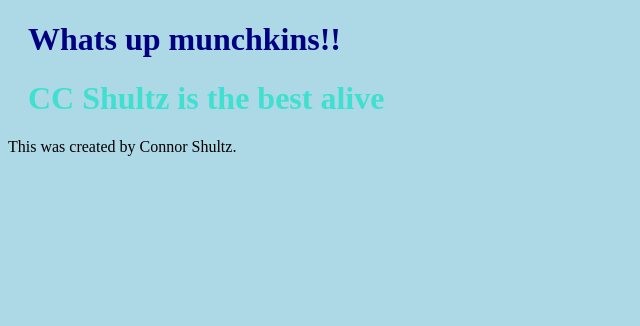
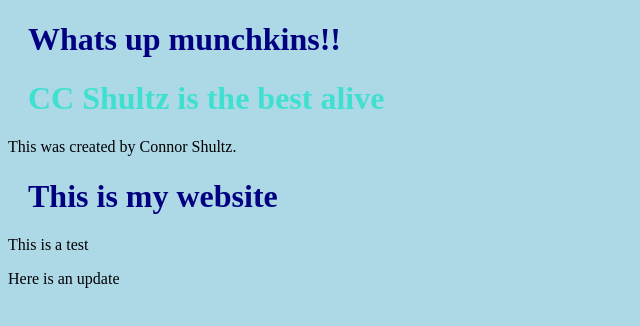
Before and after one commit to ccshultz/ccshultz.github.io, a plain HTML site: page index.html in a window 1280 px wide. Shown: the whole page, without its empty margins (0-640 px from the left). Drawn offline with Linux system fonts and the light colour scheme.

Commit message:
Update index.html

```diff
--- a/index.html
+++ b/index.html
@@ -9,3 +9,17 @@
 <p>This was created by Connor Shultz.</p>
 </body>
 </html>
+<!DOCTYPE HTML>
+  <html>
+
+    <head>
+      <link rel="stylesheet" href="style.css">
+    </head>
+
+    <body>
+      <h1>This is my website</h1>
+      <p>This is a test</p>
+      <p>Here is an update</p>
+    </body>
+
+</html>
```
